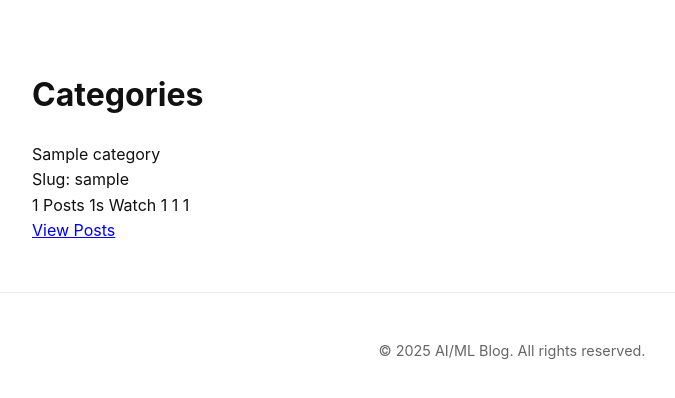
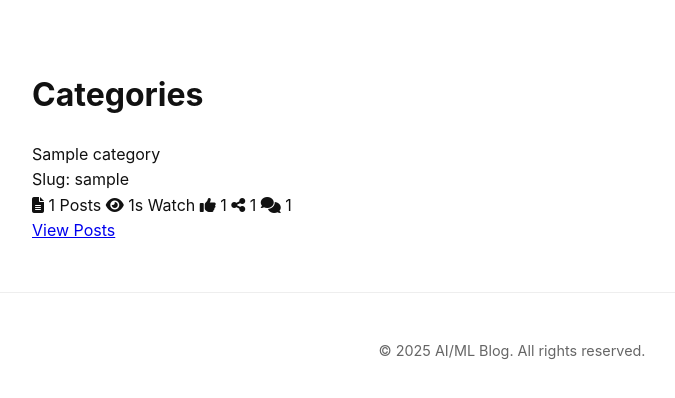
Before and after one commit to BhimPrasadAdhikari/ai_ml_blog, a Django app: page /categories/ in a window 1280 px wide. Shown: the part 77-475 px from the top of the page, without its empty margins (128-803 px from the left). Run offline with Django 5.2, Linux system fonts and the light colour scheme; tables that the repository leaves empty hold one stand-in row (values such as "Sample post").

Commit message:
add font awesome cdn to base

```diff
--- a/templates/blog/base.html
+++ b/templates/blog/base.html
@@ -5,6 +5,7 @@
     <meta charset="UTF-8">
     <meta name="viewport" content="width=device-width, initial-scale=1.0">
     <title>{% block title %}AI/ML Blog{% endblock %}</title>
+    <link rel="stylesheet" href="https://cdnjs.cloudflare.com/ajax/libs/font-awesome/6.4.0/css/all.min.css" integrity="sha512-iecdLmaskl7CVkqkXNQ/ZH/XLlvWZOJyj7Yy7tcenmpD1ypASozpmT/E0iPtmFIB46ZmdtAc9eNBvH0H/ZpiBw==" crossorigin="anonymous" referrerpolicy="no-referrer" />
     <link rel="stylesheet" href="{% static 'blog/css/base.css' %}">
     <link rel="stylesheet" href="{% static 'blog/css/author_dashboard.css'%}">
     <link rel="stylesheet" href="{% static 'blog/css/search_results.css' %}">
```
